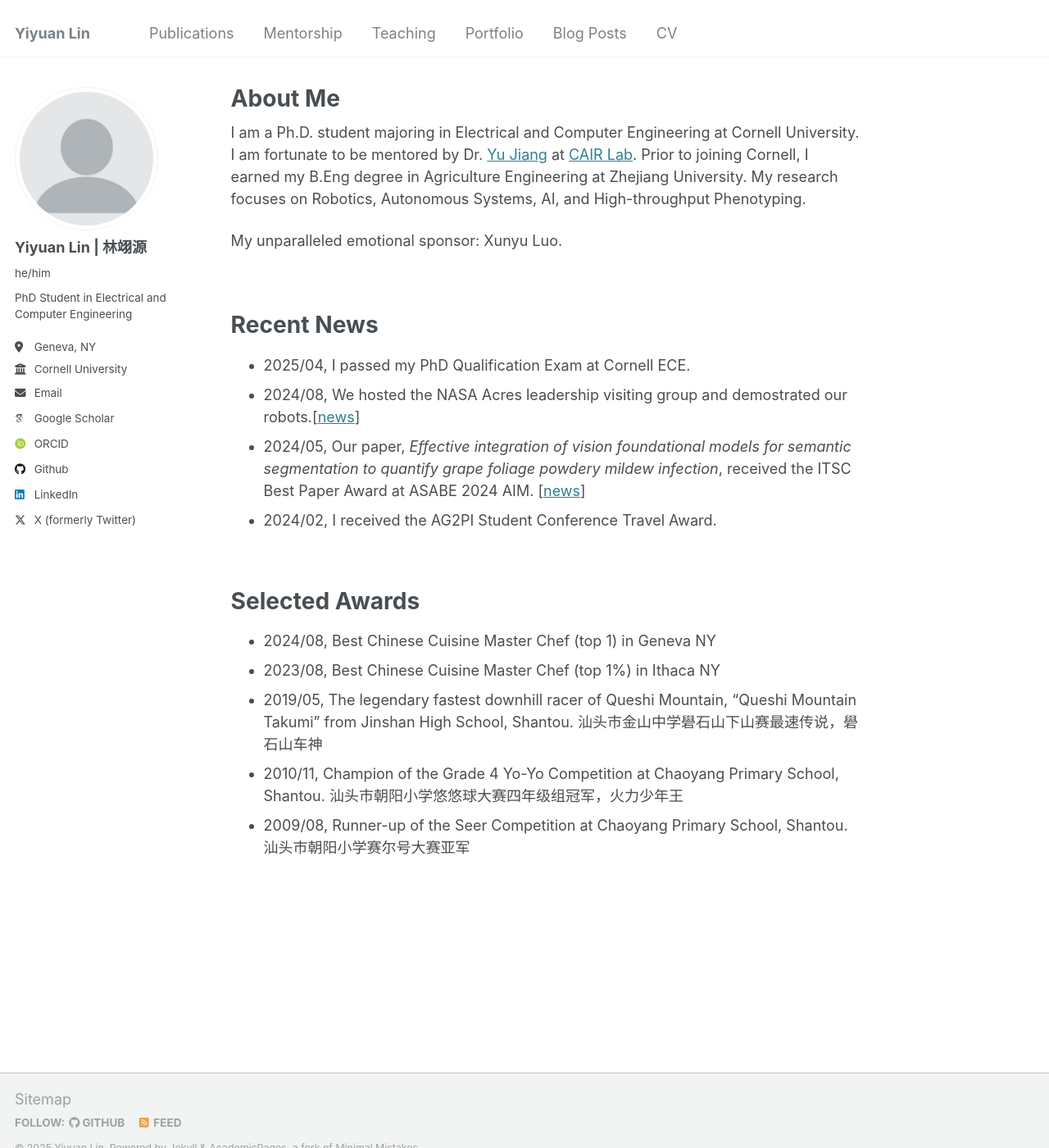
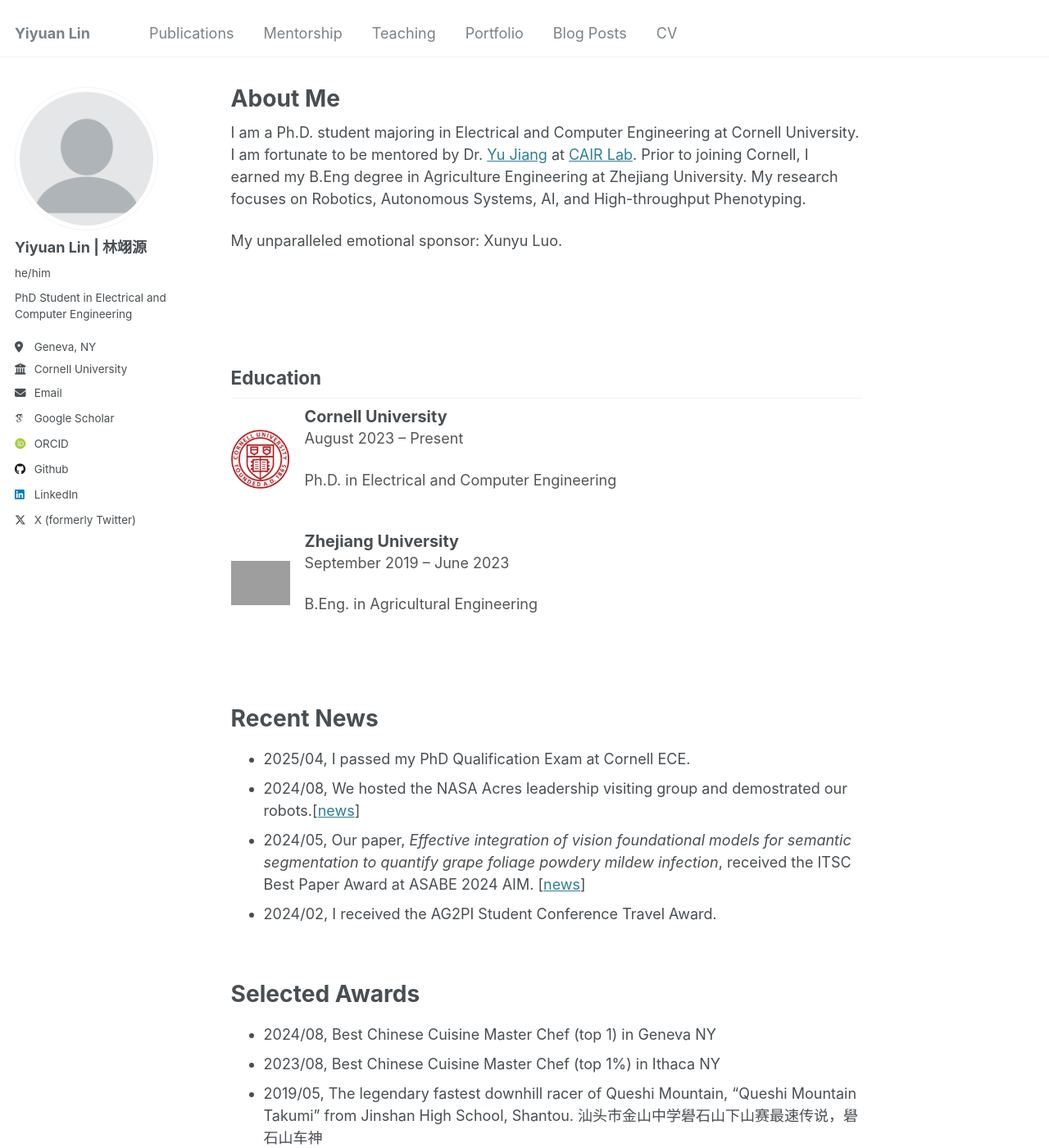
Before and after one commit to YiyuanLinXX/YiyuanLinXX.github.io, a Jekyll site: the page built from _pages/about.md, in a window 1280 px wide and 1400 px high. Shown: the whole window at 82% size. Built offline with Jekyll 4.4.1, drawn with Linux system fonts in a browser that asks for light colours; some web fonts are replaced; grey boxes are pictures that could not be loaded.

Commit message:
update ppbng

```diff
--- a/_pages/about.md
+++ b/_pages/about.md
@@ -10,6 +10,57 @@ redirect_from:
 I am a Ph.D. student majoring in Electrical and Computer Engineering at Cornell University. I am fortunate to be mentored by Dr. [Yu Jiang](https://cals.cornell.edu/yu-jiang) at [CAIR Lab](https://cair.cals.cornell.edu/). Prior to joining Cornell, I earned my B.Eng degree in Agriculture Engineering at Zhejiang University. My research focuses on Robotics, Autonomous Systems, AI, and High-throughput Phenotyping.
 
 My unparalleled emotional sponsor: Xunyu Luo.
+
+<br/>
+
+<style>
+.education-section {
+  margin: 2rem 0;
+  padding-top: 0.5rem;
+}
+.education-entry {
+  display: flex;
+  align-items: center;
+  margin-bottom: 1.5rem;
+}
+.education-logo {
+  width: 72px;
+  height: 72px;
+  object-fit: contain;
+  margin-right: 1rem;
+}
+.education-details h3 {
+  margin: 0;
+  font-size: 1.1rem;
+}
+.education-dates,
+.education-degree {
+  margin: 0.15rem 0;
+  color: #555;
+}
+</style>
+
+<div class="education-section">
+<h2>Education</h2>
+
+<div class="education-entry">
+  <img src="/images/logo/Cornell_logo.png" alt="Cornell University logo" class="education-logo" />
+  <div class="education-details">
+    <h3>Cornell University</h3>
+    <p class="education-dates">August 2023 – Present</p>
+    <p class="education-degree">Ph.D. in Electrical and Computer Engineering</p>
+  </div>
+</div>
+
+<div class="education-entry">
+  <img src="/images/logo/ZJU_Logo.png" alt="Zhejiang University logo" class="education-logo" />
+  <div class="education-details">
+    <h3>Zhejiang University</h3>
+    <p class="education-dates">September 2019 – June 2023</p>
+    <p class="education-degree">B.Eng. in Agricultural Engineering</p>
+  </div>
+</div>
+</div>
 
 <br/>
 
```
Also changed, not shown: images/logo/Cornell_logo.png (added), images/logo/ZJU_Logo.svg (added), 1 other file.
